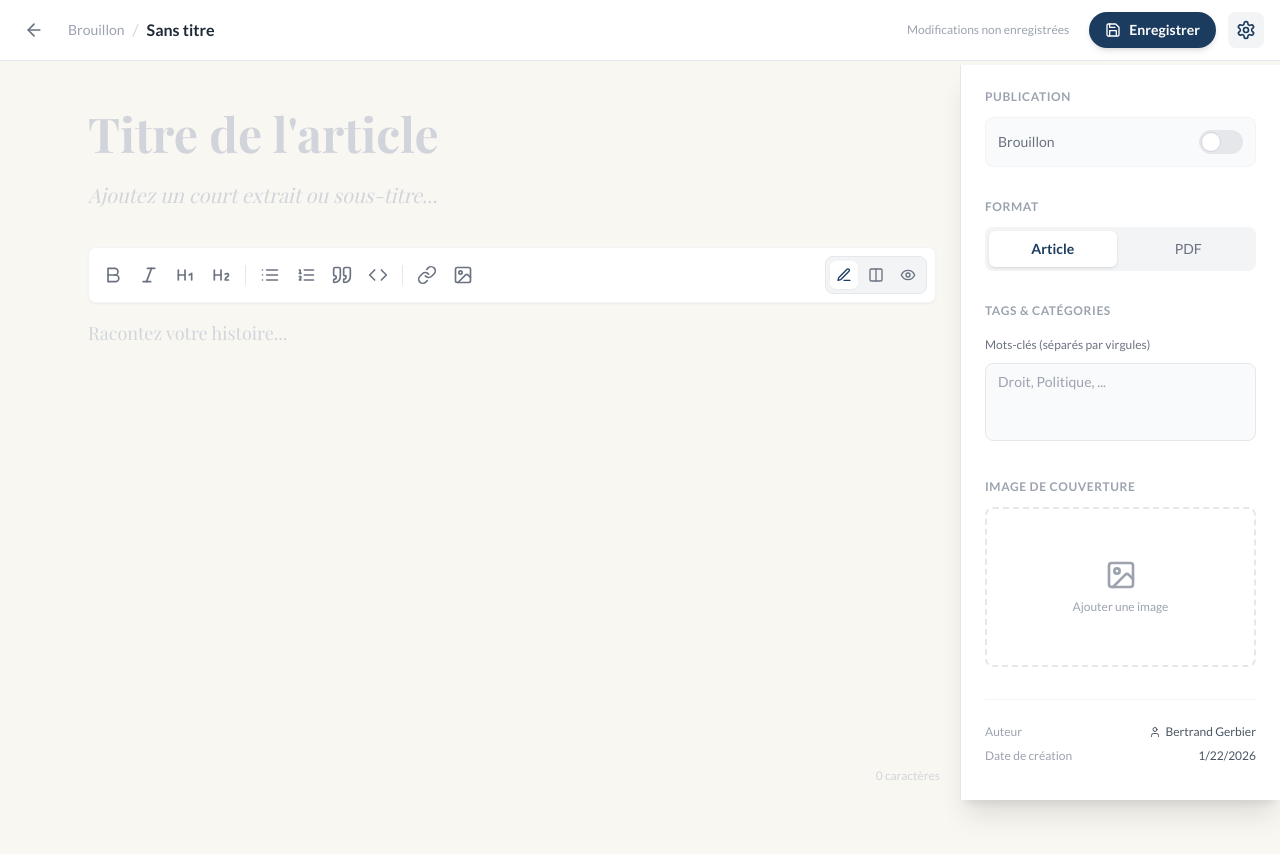
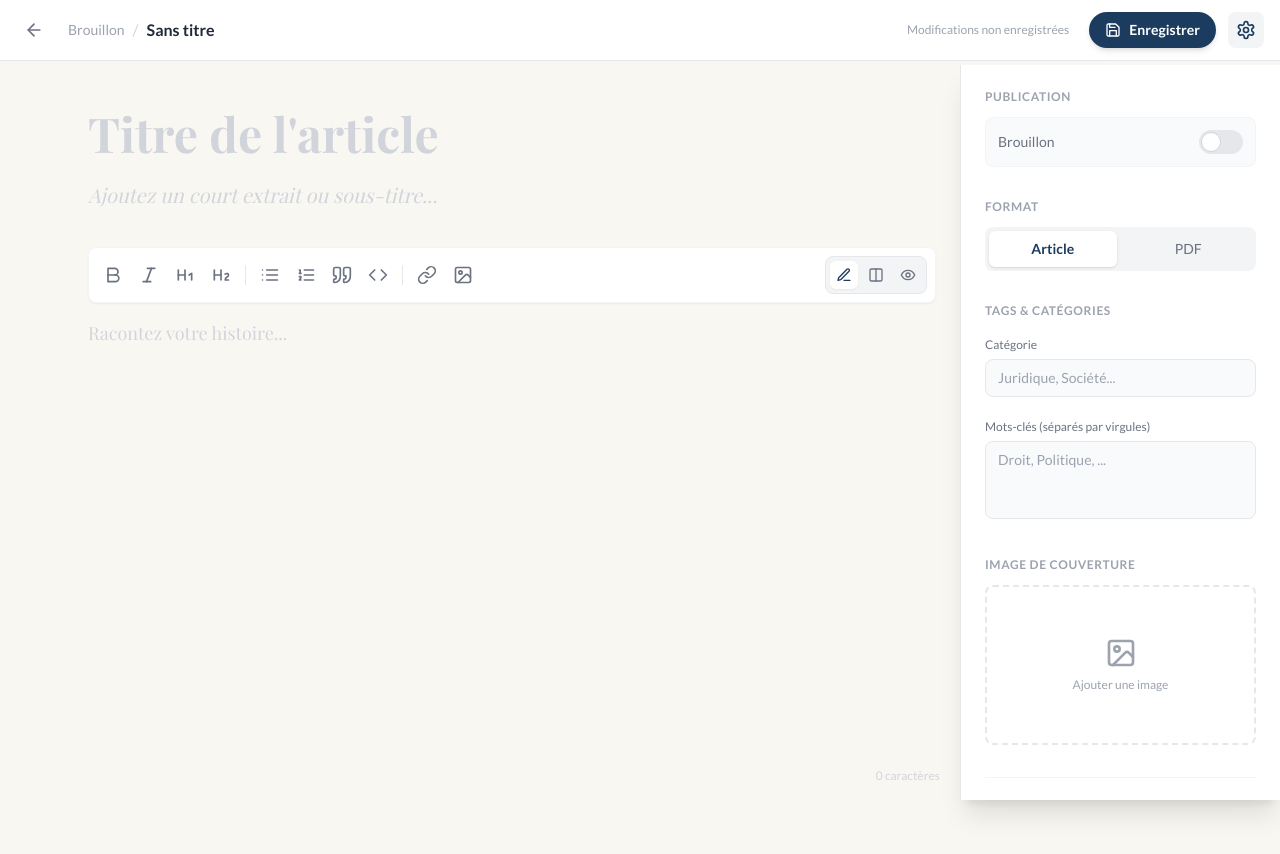
Before and after one commit to MarcDevWorkspace/Cli001, a React (Vite) app: page /admin/editor in a window 1280 px wide. Shown: the top 854 px of the page. Built offline with nearby package versions, Linux system fonts and the light colour scheme; no server answers; sample sign-in values are in the browser's storage; a web font is replaced by a local one.

Commit message:
feat: add dashboard navigation links and introduce article category system

```diff
--- a/pages/Publications.tsx
+++ b/pages/Publications.tsx
@@ -8,6 +8,8 @@ export const Publications: React.FC = () => {
   const [posts, setPosts] = useState<Post[]>([]);
   const [loading, setLoading] = useState(true);
 
+  const [selectedCategory, setSelectedCategory] = useState<string | null>(null);
+
   useEffect(() => {
     const fetchPosts = async () => {
       const data = await db.getPublishedPosts();
@@ -16,6 +18,11 @@ export const Publications: React.FC = () => {
     };
     fetchPosts();
   }, []);
+
+  const categories = Array.from(new Set(posts.map(p => p.category).filter(Boolean))) as string[];
+  const filteredPosts = selectedCategory
+    ? posts.filter(p => p.category === selectedCategory)
+    : posts;
 
   return (
     <div className="bg-white min-h-screen py-12 animate-fade-in">
@@ -28,17 +35,44 @@ export const Publications: React.FC = () => {
           </p>
         </div>
 
+        {/* Category Filter */}
+        {!loading && categories.length > 0 && (
+          <div className="flex flex-wrap gap-2 mb-10">
+            <button
+              onClick={() => setSelectedCategory(null)}
+              className={`px-4 py-2 rounded-full text-sm font-medium transition-colors ${selectedCategory === null
+                  ? 'bg-brand-primary text-white shadow-md'
+                  : 'bg-gray-100 text-gray-600 hover:bg-gray-200'
+                }`}
+            >
+              Tout voir
+            </button>
+            {categories.map(cat => (
+              <button
+                key={cat}
+                onClick={() => setSelectedCategory(cat)}
+                className={`px-4 py-2 rounded-full text-sm font-medium transition-colors ${selectedCategory === cat
+                    ? 'bg-brand-primary text-white shadow-md'
+                    : 'bg-gray-100 text-gray-600 hover:bg-gray-200'
+                  }`}
+              >
+                {cat}
+              </button>
+            ))}
+          </div>
+        )}
+
         {loading ? (
           <div className="flex justify-center py-20">
             <div className="animate-spin rounded-full h-12 w-12 border-b-2 border-brand-primary"></div>
           </div>
-        ) : posts.length === 0 ? (
+        ) : filteredPosts.length === 0 ? (
           <div className="text-center py-20 bg-gray-50 rounded-lg">
-            <p className="text-gray-500">Aucune publication pour le moment.</p>
+            <p className="text-gray-500">Aucune publication trouvée.</p>
           </div>
         ) : (
           <div className="grid gap-12">
-            {posts.map((post) => (
+            {filteredPosts.map((post) => (
               <article key={post.id} className="group relative flex flex-col md:flex-row gap-8 items-start bg-white rounded-lg overflow-hidden">
                 {post.featuredImage && (
                   <div className="w-full md:w-1/3 aspect-video md:aspect-[4/3] overflow-hidden rounded-lg shadow-sm bg-gray-100">
@@ -55,7 +89,12 @@ export const Publications: React.FC = () => {
                       <Calendar className="w-4 h-4 mr-1" />
                       {new Date(post.publishedAt || '').toLocaleDateString('fr-FR', { year: 'numeric', month: 'long', day: 'numeric' })}
                     </span>
-                    {post.tags.map(tag => (
+                    {post.category && (
+                      <span className="bg-blue-50 text-brand-primary px-2 py-0.5 rounded text-xs font-bold">
+                        {post.category}
+                      </span>
+                    )}
+                    {post.tags.slice(0, 3).map(tag => (
                       <span key={tag} className="flex items-center bg-gray-100 px-2 py-0.5 rounded text-xs text-gray-600">
                         <Tag className="w-3 h-3 mr-1" /> {tag}
                       </span>
--- a/pages/admin/Dashboard.tsx
+++ b/pages/admin/Dashboard.tsx
@@ -3,7 +3,7 @@ import { Link } from 'react-router-dom';
 import { db } from '../../services/storage';
 import { authService } from '../../services/auth';
 import { Post } from '../../types';
-import { Plus, Edit2, Trash2, Eye, LogOut, Calendar, Search, FileText } from 'lucide-react';
+import { Plus, Edit2, Trash2, Eye, LogOut, Calendar, Search, FileText, Home, User, BookOpen } from 'lucide-react';
 
 export const Dashboard: React.FC = () => {
   const [posts, setPosts] = useState<Post[]>([]);
@@ -59,6 +59,20 @@ export const Dashboard: React.FC = () => {
             </div>
             <span className="font-serif font-bold text-xl tracking-wide text-gray-900">Bertrand Gerbier</span>
           </div>
+
+          {/* Navigation Links */}
+          <div className="hidden md:flex items-center gap-6">
+            <Link to="/" className="text-sm font-medium text-gray-500 hover:text-brand-primary transition-colors flex items-center gap-1">
+              <Home className="w-4 h-4" /> Accueil
+            </Link>
+            <Link to="/bio" className="text-sm font-medium text-gray-500 hover:text-brand-primary transition-colors flex items-center gap-1">
+              <User className="w-4 h-4" /> Parcours
+            </Link>
+            <Link to="/publications" className="text-sm font-medium text-gray-500 hover:text-brand-primary transition-colors flex items-center gap-1">
+              <BookOpen className="w-4 h-4" /> Publications
+            </Link>
+          </div>
+
           <div className="flex gap-4 items-center">
             <button
               onClick={handleLogout}
--- a/pages/admin/Editor.tsx
+++ b/pages/admin/Editor.tsx
@@ -21,6 +21,7 @@ export const Editor: React.FC = () => {
   const [content, setContent] = useState('');
   const [featuredImage, setFeaturedImage] = useState('');
   const [tags, setTags] = useState('');
+  const [category, setCategory] = useState('');
   const [published, setPublished] = useState(false);
   const [loading, setLoading] = useState(false);
   const [saveSuccess, setSaveSuccess] = useState(false);
@@ -50,6 +51,7 @@ export const Editor: React.FC = () => {
       setContent(post.content);
       setFeaturedImage(post.featuredImage || '');
       setTags(post.tags.join(', '));
+      setCategory(post.category || '');
       setPublished(post.published);
       setContentType(post.contentType || 'markdown');
       setPdfData(post.pdfData || '');
@@ -159,6 +161,7 @@ export const Editor: React.FC = () => {
       contentType,
       featuredImage,
       tags: tags.split(',').map(t => t.trim()).filter(Boolean),
+      category,
       published,
       publishedAt: published ? new Date().toISOString() : null,
       createdAt: id ? (await db.getAllPosts()).find(p => p.id === id)?.createdAt || new Date().toISOString() : new Date().toISOString(),
@@ -351,7 +354,18 @@ export const Editor: React.FC = () => {
             {/* Tags */}
             <div className="space-y-3">
               <h3 className="text-xs font-bold text-gray-400 uppercase tracking-wider">Tags & Catégories</h3>
-              <div className="space-y-2">
+              <div className="space-y-4">
+                <div className="space-y-1">
+                  <label className="text-xs text-gray-500">Catégorie</label>
+                  <input
+                    type="text"
+                    value={category}
+                    onChange={(e) => setCategory(e.target.value)}
+                    className="w-full px-3 py-2 bg-gray-50 border border-gray-200 rounded-lg text-sm focus:ring-2 focus:ring-brand-primary outline-none transition-shadow"
+                    placeholder="Juridique, Société..."
+                  />
+                </div>
+                <div className="space-y-1">
                   <label className="text-xs text-gray-500">Mots-clés (séparés par virgules)</label>
                   <textarea
                     rows={3}
@@ -360,6 +374,7 @@ export const Editor: React.FC = () => {
                     className="w-full px-3 py-2 bg-gray-50 border border-gray-200 rounded-lg text-sm focus:ring-2 focus:ring-brand-primary outline-none transition-shadow resize-none"
                     placeholder="Droit, Politique, ..."
                   />
+                </div>
               </div>
             </div>
 
--- a/types.ts
+++ b/types.ts
@@ -12,6 +12,7 @@ export interface Post {
   publishedAt: string | null;
   createdAt: string;
   tags: string[];
+  category?: string;
 }
 
 export interface User {
```
Lines whose indentation alone changed are shown as unchanged.
